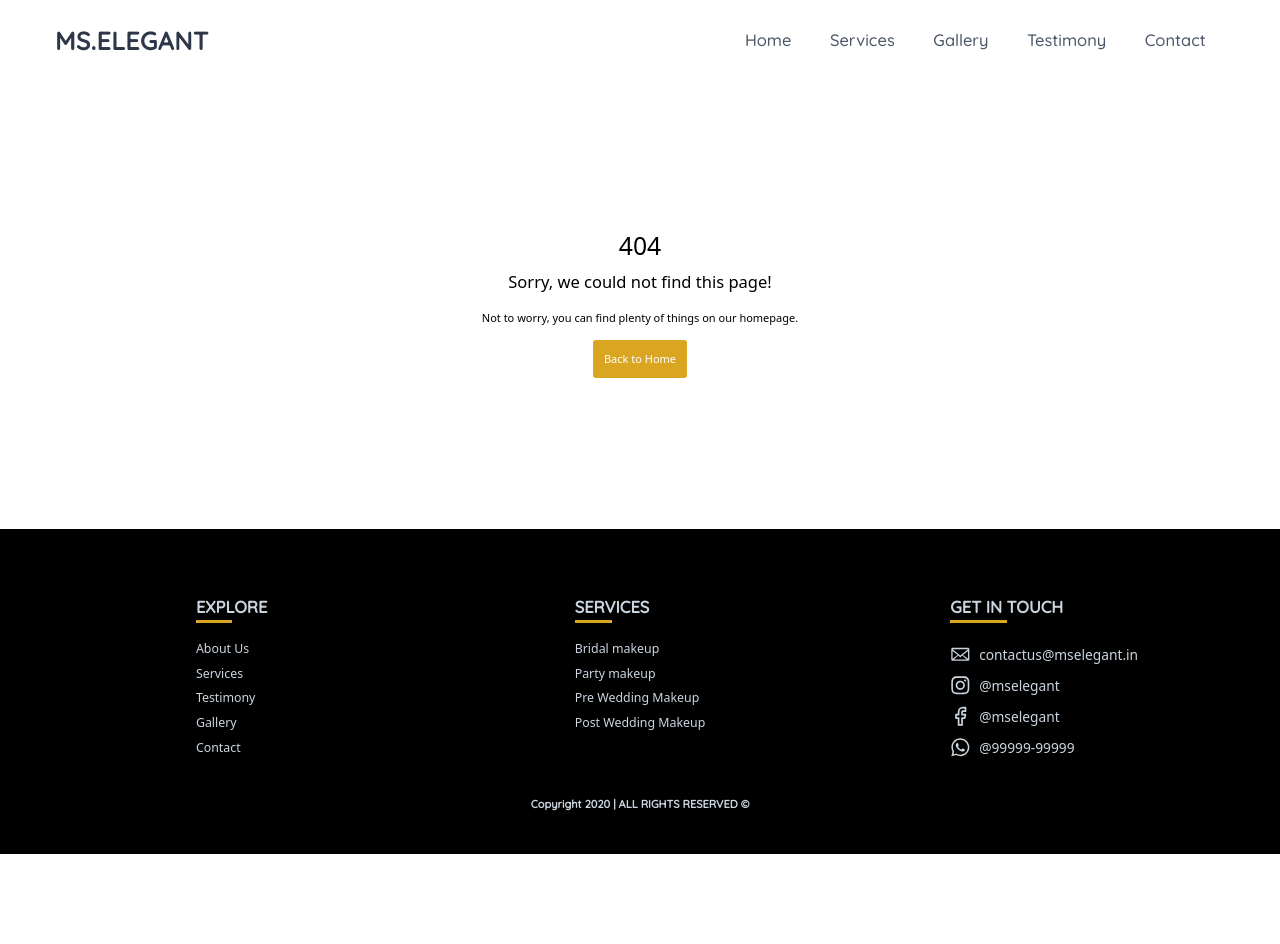
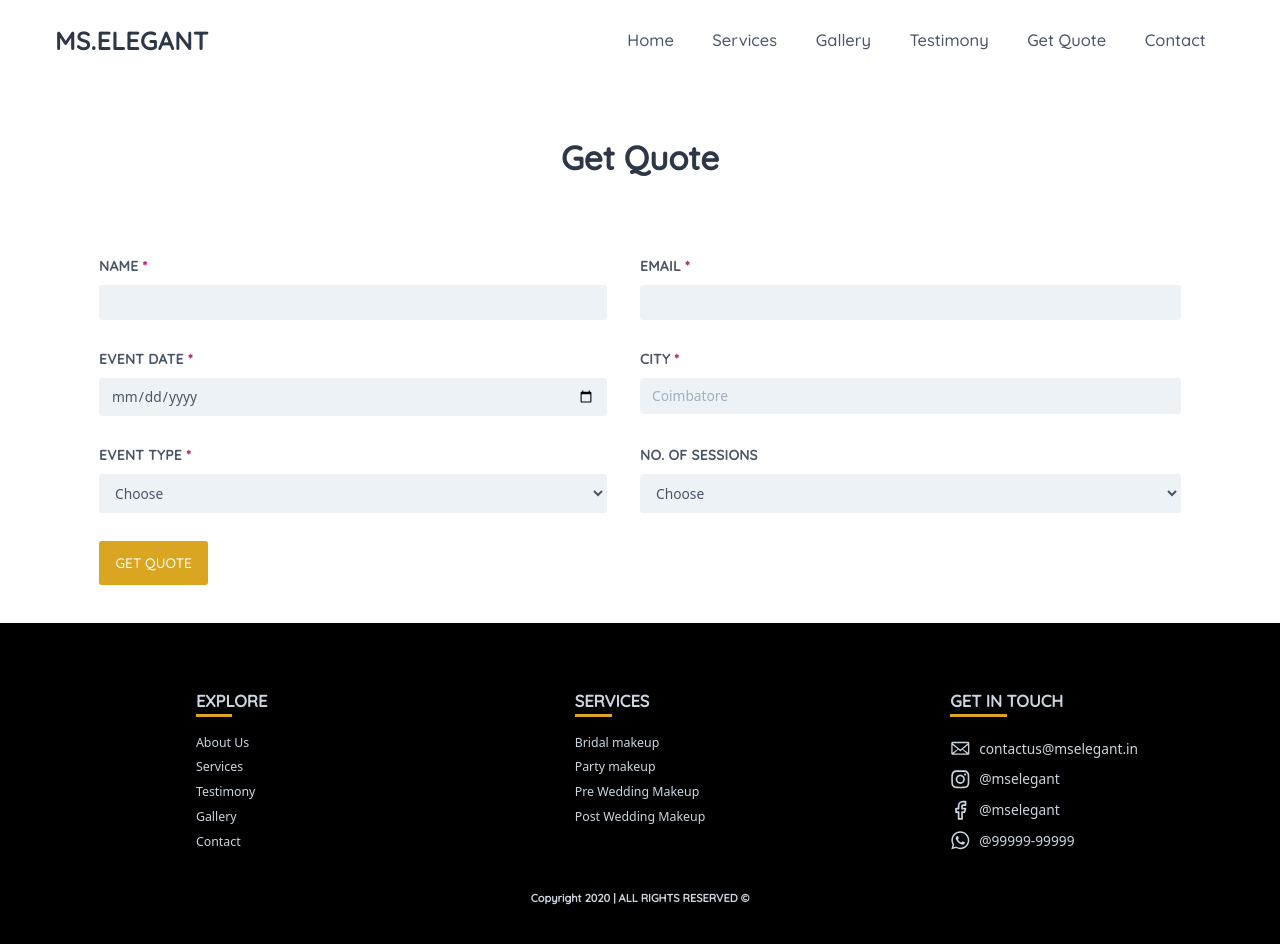
Before and after one commit to dhilipkmr/elegant, a Next.js app: page /component/shared/GetQuote in a window 1280 px wide. Before the commit this address had no page. Shown: the top 944 px of the page. Before the commit the page ends 854 px from the top, so only its background shows below. Built offline with nearby package versions, Linux system fonts and the light colour scheme.

Commit message:
getQuote

```diff
--- a/pages/component/shared/ContactMessage.js
+++ b/pages/component/shared/ContactMessage.js
@@ -2,6 +2,8 @@ import { BiSend } from 'react-icons/bi';
 import { useState, useRef } from 'react';
 import { RiEmotionLine, RiLoader4Line } from 'react-icons/ri';
 import Link from 'next/link';
+import Error from './Error';
+import Success from './Success';
 
 const MSG_API = 'https://ihqtv3dj46.execute-api.us-east-1.amazonaws.com/dev/nodemailer';
 
@@ -54,7 +56,7 @@ export default function ContactMessage() {
 	return (
 		<form className="w-full mb-10 md:mr-10 md:max-w-3xl">
 			<div className="flex flex-wrap -mx-3 mb-6 sm:text-xl">
-				<div className="w-full px-3">
+				<div className="w-full px-3 pr-8">
 					<label className="quicks block uppercase tracking-wide text-gray-700 font-bold mb-2 sm:text-xl" htmlFor="grid-password">
 						E-mail/Phone No.
 					</label>
@@ -62,7 +64,7 @@ export default function ContactMessage() {
 				</div>
 			</div>
 			<div className="flex flex-wrap -mx-3 mb-6">
-				<div className="w-full px-3">
+				<div className="w-full px-3 pr-8">
 					<label className="quicks block uppercase tracking-wide text-gray-700 font-bold mb-2 sm:text-xl" htmlFor="grid-password">
 						Message
 						</label>
@@ -83,27 +85,15 @@ export default function ContactMessage() {
 			<div>
 				{
 					status === 'SUCCESS' ?
-						<div className="bg-teal-100 border-t-4 border-teal-500 rounded-b text-teal-900 px-4 py-3 shadow-md mt-5" role="alert">
-							<div className="flex">
-								<div className="py-1"><svg className="fill-current h-6 w-6 text-teal-500 mr-4" xmlns="http://www.w3.org/2000/svg" viewBox="0 0 20 20"><path d="M2.93 17.07A10 10 0 1 1 17.07 2.93 10 10 0 0 1 2.93 17.07zm12.73-1.41A8 8 0 1 0 4.34 4.34a8 8 0 0 0 11.32 11.32zM9 11V9h2v6H9v-4zm0-6h2v2H9V5z" /></svg></div>
-								<div>
-									<p className="font-bold quicks">We have received your message! <RiEmotionLine className="inline-block ml-1"/></p>
-									<p className="text-sm">Rest assured, we will contact you shortly.</p>
-								</div>
-							</div>
-						</div> :
+						<Success>
+							<p className="font-bold quicks">We have received your message! <RiEmotionLine className="inline-block ml-1" /></p>
+							<p className="text-sm">Rest assured, we will contact you shortly.</p>
+						</Success> :
 						null
 				}
 				{
 					status === 'ERROR' ?
-						<div role="alert">
-							<div className="bg-red-500 text-white quicks font-bold rounded-t px-4 py-2 mt-5">
-								Error
-							</div>
-							<div className="border border-t-0 border-red-400 rounded-b bg-red-100 px-4 py-3 text-red-700">
-								<p>{errorMsg}</p>
-							</div>
-						</div> :
+						<Error errorMsg={errorMsg}/> :
 						null
 				}
 			</div>
--- /dev/null
+++ b/pages/component/shared/Error.js
@@ -0,0 +1,16 @@
+export default function Error({ errorMsg }) {
+	return (
+		<div role="alert">
+			<div className="bg-red-500 text-white quicks font-bold rounded-t px-4 py-1 mt-5">
+			</div>
+			<div className="rounded-b bg-red-100 px-4 py-5 text-red-700 shadow">
+				<p>
+					<div className="py-1 flex items-center">
+						<svg className="fill-current h-6 w-6  mr-4 inline-block" xmlns="http://www.w3.org/2000/svg" viewBox="0 0 20 20"><path d="M2.93 17.07A10 10 0 1 1 17.07 2.93 10 10 0 0 1 2.93 17.07zm12.73-1.41A8 8 0 1 0 4.34 4.34a8 8 0 0 0 11.32 11.32zM9 11V9h2v6H9v-4zm0-6h2v2H9V5z" /></svg>
+						{errorMsg}
+					</div>
+				</p>
+			</div>
+		</div>
+	);
+}
--- /dev/null
+++ b/pages/component/shared/GetQuote.js
@@ -0,0 +1,126 @@
+import { EVENT_TYPES, SESSIONS } from '../../../src/constants/constants';
+import { useRef, useState } from 'react';
+import Error from './Error';
+import Success from './Success';
+import { RiEmotionLine } from 'react-icons/ri';
+
+export default function GetQuote() {
+	const name = useRef(null);
+	const contact = useRef(null);
+	const eventType = useRef(null);
+	const session = useRef(null);
+	const eventDate = useRef(null);
+	const city = useRef(null);
+	const [error, setError] = useState('');
+	const [success, setSuccess] = useState(false);
+
+
+	function handleBtnClick() {
+		const nameValue = name.current.value;
+		const contactValue = contact.current.value;
+		const cityValue = city.current.value;
+
+		const sessionValue = session.current.value;
+		const eventDateValue = eventDate.current.value;
+		const eventTypeValue = eventType.current.value;
+
+		let errorMsg = '';
+		if (!nameValue) {
+			errorMsg = 'Please enter your Name';
+		} else if (!contactValue) {
+			errorMsg = 'Please enter your Email';
+		} else if (!eventDateValue) {
+			errorMsg = 'Please select the Event Date';
+		} else if (!cityValue) {
+			errorMsg = 'Please enter the City';
+		} else if (!eventTypeValue) {
+			errorMsg = 'Please Choose an Event Type';
+		}
+		if (errorMsg) {
+			setError(errorMsg);
+			setSuccess(false);
+			return;
+		}
+		setSuccess(true);
+		setError('');
+		console.log({ cityValue, nameValue, contactValue, eventTypeValue, sessionValue, eventDateValue });
+	}
+
+	return (
+		<div className="leading-loose">
+			<div className="pb-5 pt-16 text-3xl sm:text-5xl quicks font-extrabold text-center text-gray-800">
+				Get Quote
+			</div>
+			<form className="m-4 p-3 md:p-10 bg-white md:text-xl md:px-32">
+				<div className="flex flex-col md:flex-row">
+					<div className="w-full md:w-1/2 md:pr-12 my-3">
+						<label className="quicks block uppercase tracking-wide text-gray-700 font-bold mb-2 sm:text-xl" htmlFor="cus_name">Name <span className="text-pink-700">*</span></label>
+						<input ref={name} pattern="[a-zA-Z]" className="appearance-none block w-full bg-gray-200 text-gray-700 border border-gray-200 rounded py-3 px-4 mb-3 leading-tight focus:outline-none focus:bg-white focus:border-gray-500" id="cus_name" />
+					</div>
+					<div className="w-full md:w-1/2 my-3">
+						<label className="quicks block uppercase tracking-wide text-gray-700 font-bold mb-2 sm:text-xl" htmlFor="cus_email">Email <span className="text-pink-700">*</span></label>
+						<input ref={contact} className="appearance-none block w-full bg-gray-200 text-gray-700 border border-gray-200 rounded py-3 px-4 mb-3 leading-tight focus:outline-none focus:bg-white focus:border-gray-500" id="cus_email" />
+					</div>
+				</div>
+				<div className="flex flex-row">
+					<div className="w-1/2 pr-3 md:pr-12 my-3">
+						<label className="quicks block uppercase tracking-wide text-gray-700 font-bold mb-2 sm:text-xl" htmlFor="eventDate">Event Date <span className="text-pink-700">*</span></label>
+						<input ref={eventDate} type="date" className="appearance-none block w-full bg-gray-200 text-gray-700 border border-gray-200 rounded py-3 px-4 mb-3 leading-tight focus:outline-none focus:bg-white focus:border-gray-500" id="eventDate" />
+					</div>
+					<div className="w-1/2 my-3">
+						<label className="quicks block uppercase tracking-wide text-gray-700 font-bold mb-2 sm:text-xl" htmlFor="city">City <span className="text-pink-700">*</span></label>
+						<input ref={city} pattern="[a-zA-Z]" className="appearance-none block w-full bg-gray-200 text-gray-700 border border-gray-200 rounded py-3 px-4 mb-3 leading-tight focus:outline-none focus:bg-white focus:border-gray-500" id="city" placeholder="Coimbatore"/>
+					</div>
+				</div>
+				<div className="flex flex-row">
+					<div className="w-1/2 pr-3 md:pr-12 my-3">
+						<label className="quicks block uppercase tracking-wide text-gray-700 font-bold mb-2 sm:text-xl" htmlFor="eventType">Event Type <span className="text-pink-700">*</span></label>
+						<select ref={eventType} className="block w-full bg-gray-200 text-gray-700 border border-gray-200 rounded py-3 px-4 mb-3 leading-tight focus:outline-none focus:bg-white focus:border-gray-500" id="eventType">
+							<option value="">Choose</option>
+							{
+								EVENT_TYPES.map((type) => {
+									return (
+										<option key={type} value={type}>{type}</option>
+									);
+								})
+							}
+						</select>
+					</div>
+					<div className="w-1/2 my-3">
+						<label className="quicks block uppercase tracking-wide text-gray-700 font-bold mb-2 sm:text-xl" htmlFor="session">No. of Sessions</label>
+						<select ref={session} className="block w-full bg-gray-200 text-gray-700 border border-gray-200 rounded py-3 px-4 mb-3 leading-tight focus:outline-none focus:bg-white focus:border-gray-500" id="session">
+							<option value="">Choose</option>
+							{
+								SESSIONS.map((val) => {
+									return (
+										<option key={val} value={val}>{val}</option>
+									);
+								})
+							}
+						</select>
+					</div>
+				</div>
+				<div className="mt-4 w-1/2">
+					<button onClick={handleBtnClick} className="btn btn-theme p-3 px-6 uppercase quicks flex flex-row items-center" type="button">
+						<span class="whitespace-no-wrap sm:text-xl">Get Quote</span>
+					</button>
+				</div>
+				<div className="w-1/2 md:pr-12">
+					{
+						success ?
+							<Success>
+								<p className="font-bold quicks">We have received your message! <RiEmotionLine className="inline-block ml-1" /></p>
+								<p className="text-sm">Rest assured, we will contact you shortly.</p>
+							</Success> :
+							null
+					}
+					{
+						error ?
+							<Error errorMsg={error} /> :
+							null
+					}
+				</div>
+			</form>
+		</div>
+	);
+}
--- /dev/null
+++ b/pages/component/shared/Success.js
@@ -0,0 +1,14 @@
+export default function Success(props) {
+	return (
+		<div className="bg-teal-100 border-t-4 border-teal-500 rounded-b text-teal-900 px-4 py-3 shadow-md mt-5" role="alert">
+			<div className="">
+				<div className="py-1 flex items-center">
+					<svg className="fill-current h-6 w-6 text-teal-500 mr-4 inline" xmlns="http://www.w3.org/2000/svg" viewBox="0 0 20 20"><path d="M2.93 17.07A10 10 0 1 1 17.07 2.93 10 10 0 0 1 2.93 17.07zm12.73-1.41A8 8 0 1 0 4.34 4.34a8 8 0 0 0 11.32 11.32zM9 11V9h2v6H9v-4zm0-6h2v2H9V5z" /></svg>
+					<div>
+						{props.children}
+					</div>
+				</div>
+			</div>
+		</div>
+	);
+}
--- /dev/null
+++ b/pages/get-quote/index.js
@@ -0,0 +1,11 @@
+import GetQuote from '../component/shared/GetQuote';
+
+function GetQuotePage() {
+	return (
+		<div className="pb-24 md:px-32">
+			<GetQuote />
+		</div>
+	);
+}
+
+export default GetQuotePage;
--- a/pages/index.js
+++ b/pages/index.js
@@ -7,9 +7,17 @@ import Gallery from './component/shared/Gallery';
 import BlurImage from './component/shared/BlurImage';
 import Map from './component/shared/Map';
 import useIsInViewport from 'use-is-in-viewport'
+import GetQuote from './component/shared/GetQuote';
 
 export default function Home() {
   const [isInViewport, targetRef] = useIsInViewport({ threshold: 50 });
+  const [showMap, setShowMap] = useState(false);
+
+  useEffect(() => {
+    if (isInViewport && !showMap) {
+      setShowMap(true);
+    }
+  }, [isInViewport]);
 
   return (
     <Fragment>
@@ -18,14 +26,15 @@ export default function Home() {
         <Services />
         <Gallery/>
         <Testimonials />
+        <GetQuote/>
         <div ref={targetRef}>
-          <div className="py-10 pt-16 text-3xl sm:text-5xl quicks font-extrabold text-center text-gray-800">
+          <div className="py-10 text-3xl sm:text-5xl quicks font-extrabold text-center text-gray-800">
             Contact us
 			    </div>
-          <div className="w-full p-5 pb-10 md:pl-20 md:pb-20">
+          <div className="w-full p-5 pb-10 md:pb-20 md:px-32 md:mx-2">
             <div className="flex flex-col md:flex-row">
               <ContactMessage />
-              {isInViewport ? <Map className="w-full h-64 md:h-auto mapBg rounded" /> : <div className="w-full mapBg rounded"/>}
+              {/* {showMap ? <Map className="w-full h-64 md:h-auto mapBg rounded" /> : <div className="w-full mapBg rounded"/>} */}
             </div>
           </div>
         </div>
--- a/src/constants/constants.js
+++ b/src/constants/constants.js
@@ -23,6 +23,10 @@ export const ROUTES = [
 	{
 		url: '/testimonials',
 		name: 'Testimony'
+	},
+	{
+		url: '/get-quote',
+		name: 'Get Quote'
 	},
 	{
 		url: '/contact',
@@ -60,3 +64,16 @@ export const GALLERY_IMAGES_LIST = new Array(6).fill(1).map((_, index) => {
 		url2: `/images/gallery/${index + 1}.jpg`
 	}
 });
+
+// get Quote:
+export const EVENT_TYPES = [
+	'Wedding',
+	'Pre-wedding',
+	'Post-wedding',
+	'Engagement',
+	'Party',
+	'Baby Shower',
+	'Bridesmaid',
+	'Others'
+]
+export const SESSIONS = ['1', '2', '3', '4 and more'];
```
Also changed, not shown: pages/component/Quote.js/index.js (added).
